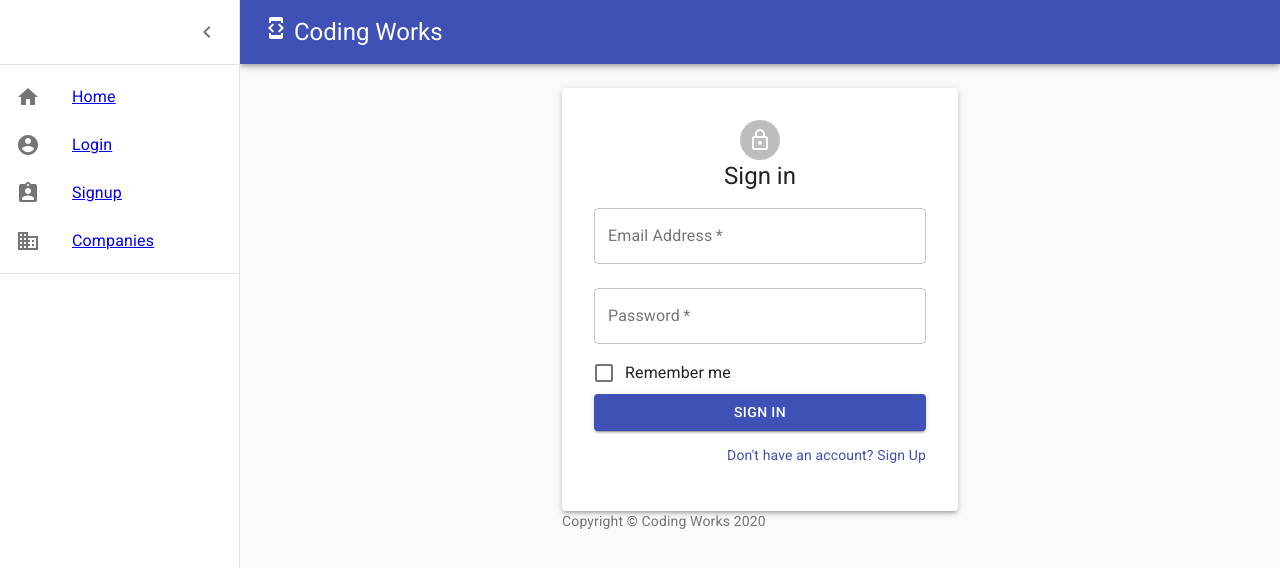
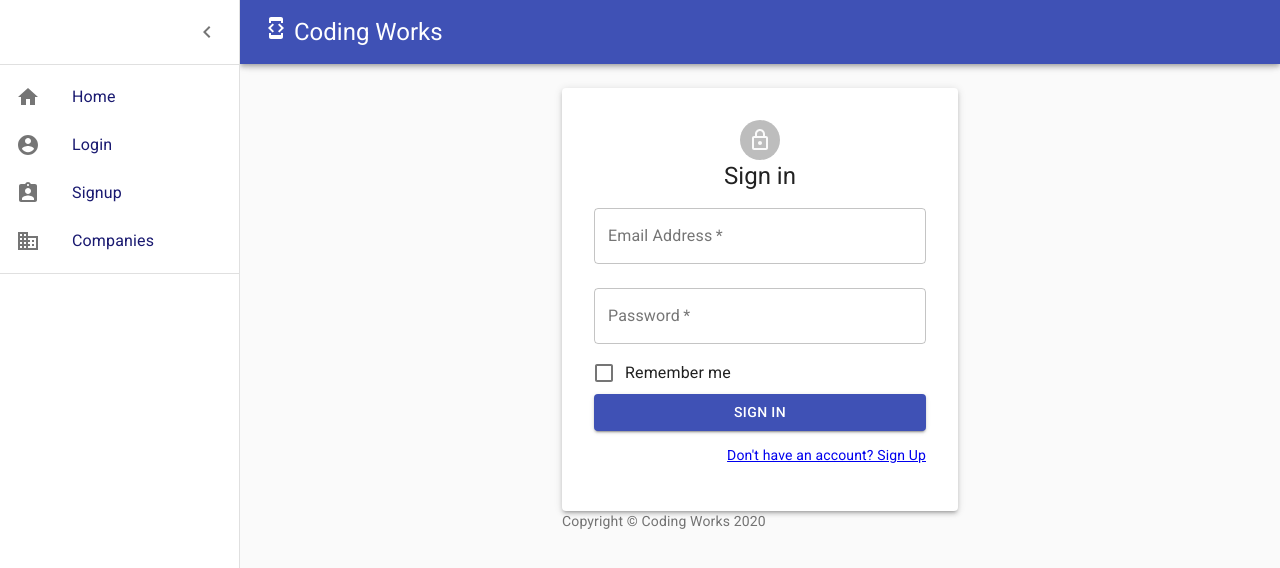
Before and after one commit to jhhest/codingworks-client, a React (Create React App) app: page /login in a window 1280 px wide. Both pictures are taken after a click on the button "open drawer". Shown: the top 568 px of the page. Built offline with nearby package versions, Linux system fonts and the light colour scheme.

Commit message:
fixed Don't have an account? Sign Up with react-router-dom link

```diff
--- a/src/components/drawer/DrawerListItem.jsx
+++ b/src/components/drawer/DrawerListItem.jsx
@@ -4,7 +4,7 @@ import React from "react";
 
 const DrawerListItem = ({ link, icon: Icon, pageName }) => {
   return (
-    <Link to={link} color="inherit">
+    <Link to={link} style={{ textDecoration: "none", color: "midnightblue" }}>
       <ListItem button>
         <ListItemIcon>
           <Icon />
--- a/src/pages/loginPage/Login.jsx
+++ b/src/pages/loginPage/Login.jsx
@@ -5,13 +5,13 @@ import {
   Container,
   FormControlLabel,
   Grid,
-  Link,
   TextField,
   Typography,
   Paper
 } from "@material-ui/core";
 import LockOutlinedIcon from "@material-ui/icons/LockOutlined";
 import React, { Component } from "react";
+import { Link } from "react-router-dom";
 
 export class Login extends Component {
   render() {
@@ -61,7 +61,7 @@ export class Login extends Component {
                 </Link> */}
               </Grid>
               <Grid item>
-                <Link href="/login" variant="body2">
+                <Link to="/signup">
                   <p>Don't have an account? Sign Up</p>
                 </Link>
               </Grid>
```
